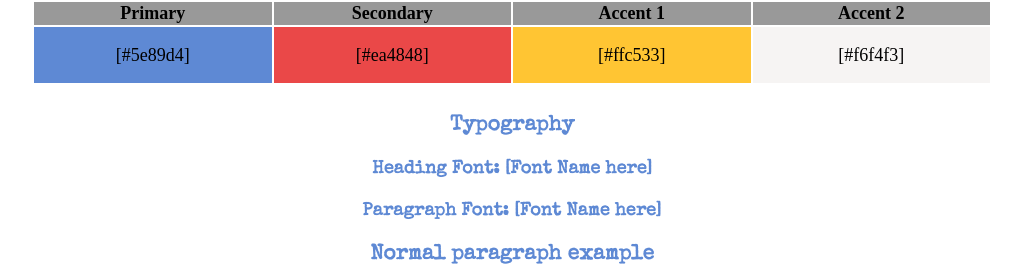
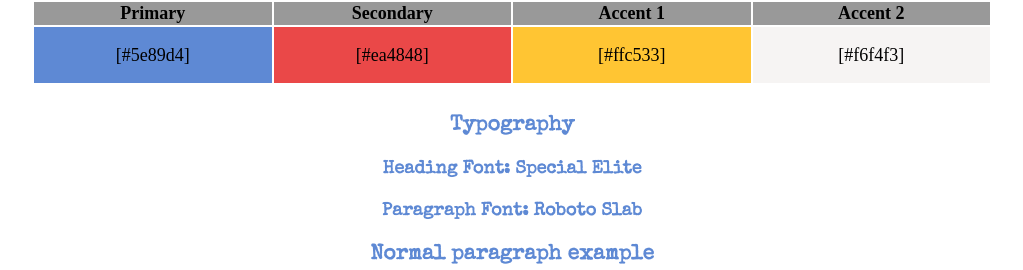
Before and after one commit to Nolo-M/wdd130, a plain HTML site: page wwr/site-plan-rafting.html in a window 1280 px wide. Shown: the part 1295-1565 px from the top of the page, without its empty margins (128-1151 px from the left). Drawn offline with nearby package versions, Linux system fonts and the light colour scheme.

Commit message:
edited topography

```diff
--- a/wwr/site-plan-rafting.html
+++ b/wwr/site-plan-rafting.html
@@ -67,11 +67,11 @@
     <!-- Choose a font for your paragraphs (body copy) and headlines. What font(s) have you chosen? Think also about which of your colors above you might use for background and font colors. -->
 
     <h4>
-      Heading Font: [Font Name here]
+      Heading Font: Special Elite
       <!-- change this -->
     </h4>
     <h4>
-      Paragraph Font: [Font Name here]
+      Paragraph Font: Roboto Slab
       <!-- change this -->
     </h4>
     <h3>Normal paragraph example</h3>
```
